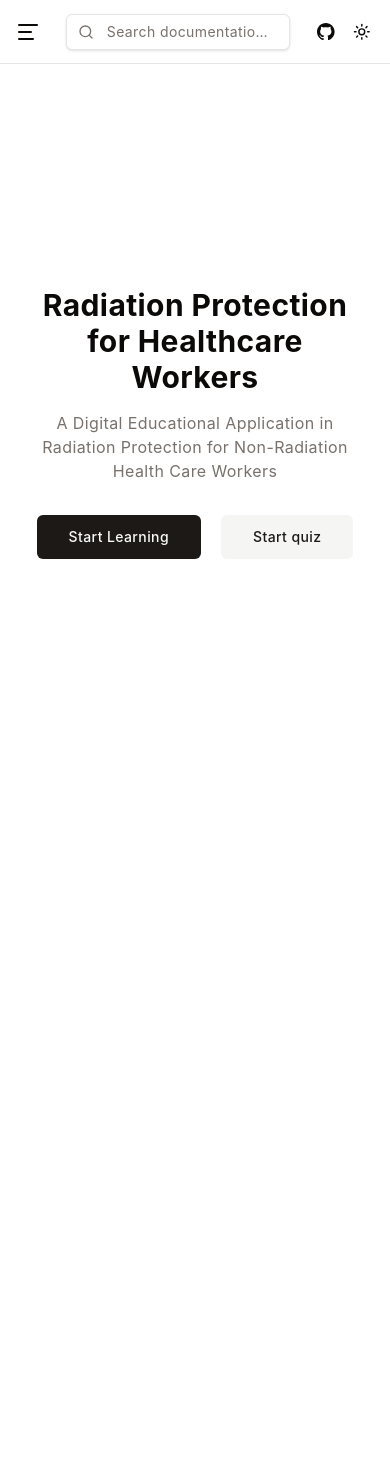
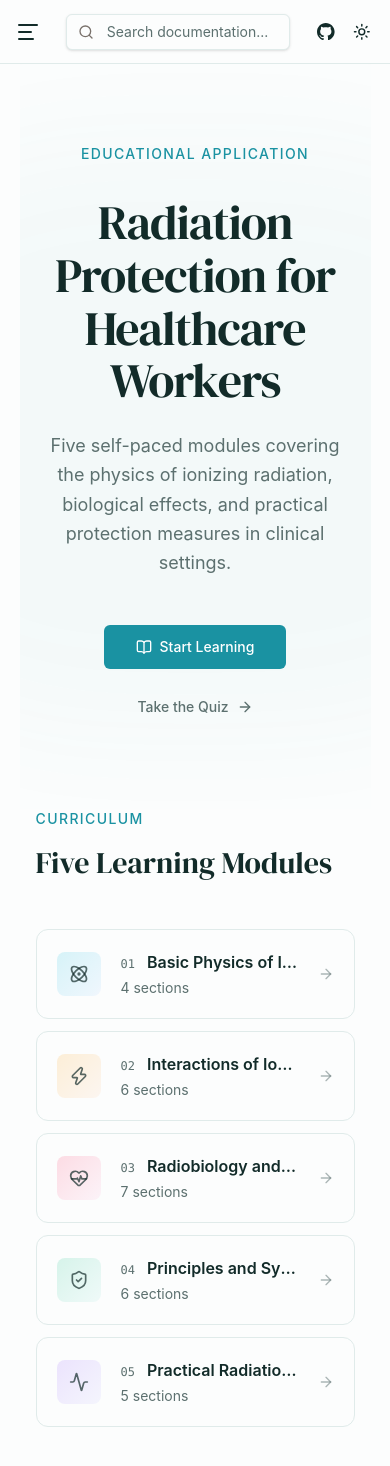
Before and after one commit to geomark26/radiation_protection, a Next.js app: page / in a window 390 px wide. Shown: the top 1466 px of the page. Before the commit the page ends 844 px from the top, so only its background shows below. Built offline with nearby package versions, Linux system fonts and the light colour scheme.

Commit message:
feat: change UI UX

```diff
--- a/app/layout.tsx
+++ b/app/layout.tsx
@@ -1,18 +1,25 @@
 import type { Metadata } from 'next';
 import { ThemeProvider } from '@/components/contexts/theme-provider';
 import { Navbar } from '@/components/navbar';
-import { Space_Mono, Space_Grotesk } from 'next/font/google';
+import { DM_Sans, DM_Serif_Display, JetBrains_Mono } from 'next/font/google';
 
 import '@/styles/globals.css';
 
-const sansFont = Space_Grotesk({
+const sansFont = DM_Sans({
   subsets: ['latin'],
   variable: '--font-geist-sans',
+  display: 'swap',
+  weight: ['400', '500', '600', '700'],
+});
+
+const displayFont = DM_Serif_Display({
+  subsets: ['latin'],
+  variable: '--font-display',
   display: 'swap',
   weight: '400',
 });
 
-const monoFont = Space_Mono({
+const monoFont = JetBrains_Mono({
   subsets: ['latin'],
   variable: '--font-geist-mono',
   display: 'swap',
@@ -34,7 +41,7 @@ export default function RootLayout({
   return (
     <html lang='en' suppressHydrationWarning>
       <body
-        className={`${sansFont.variable} ${monoFont.variable} font-regular antialiased tracking-wide`}
+        className={`${sansFont.variable} ${displayFont.variable} ${monoFont.variable} font-regular antialiased`}
         suppressHydrationWarning
       >
         <ThemeProvider
--- a/app/page.tsx
+++ b/app/page.tsx
@@ -1,35 +1,126 @@
 import { buttonVariants } from '@/components/ui/button';
-import { page_routes } from '@/lib/routes-config';
+import { page_routes, ROUTES } from '@/lib/routes-config';
+import {
+  BookOpenIcon,
+  AtomIcon,
+  ZapIcon,
+  HeartPulseIcon,
+  ShieldCheckIcon,
+  ActivityIcon,
+  ArrowRightIcon,
+} from 'lucide-react';
 import Link from 'next/link';
 
+const MODULE_META = [
+  { icon: AtomIcon, accent: 'from-cyan-500/15 to-blue-500/5' },
+  { icon: ZapIcon, accent: 'from-amber-500/15 to-orange-500/5' },
+  { icon: HeartPulseIcon, accent: 'from-rose-500/15 to-pink-500/5' },
+  { icon: ShieldCheckIcon, accent: 'from-emerald-500/15 to-teal-500/5' },
+  { icon: ActivityIcon, accent: 'from-violet-500/15 to-indigo-500/5' },
+];
+
 export default function Home() {
+  const modules = ROUTES.filter((r) => r.noLink && r.items);
+
   return (
-    <div className='flex sm:min-h-[85.5vh] min-h-[85vh] flex-col items-center justify-center text-center px-2 sm:py-8 py-12'>
-      <h1 className='text-3xl font-bold mb-4 sm:text-6xl'>
+    <div className='flex flex-col'>
+      {/* Hero */}
+      <section className='relative flex min-h-[85vh] flex-col items-center justify-center text-center px-4 py-20 overflow-hidden'>
+        {/* Subtle radial glow */}
+        <div className='absolute inset-0 -z-10'>
+          <div className='absolute top-1/2 left-1/2 -translate-x-1/2 -translate-y-1/2 w-[800px] h-[600px] bg-primary/[0.04] rounded-full blur-3xl' />
+        </div>
+
+        <p className='text-sm font-medium tracking-widest uppercase text-primary mb-8'>
+          Educational Application
+        </p>
+
+        <h1 className='font-display text-5xl sm:text-7xl mb-6 max-w-[850px] leading-[1.1] tracking-tight'>
           Radiation Protection for Healthcare Workers
         </h1>
-      <p className='mb-8 sm:text-lg max-w-[800px] text-muted-foreground'>
-        A Digital Educational Application in Radiation Protection for
-        Non-Radiation Health Care Workers
+
+        <p className='mb-12 text-lg max-w-[560px] text-muted-foreground leading-relaxed'>
+          Five self-paced modules covering the physics of ionizing radiation,
+          biological effects, and practical protection measures in clinical
+          settings.
         </p>
-      <div className='flex flex-row items-center gap-5'>
+
+        <div className='flex flex-col sm:flex-row items-center gap-4'>
           <Link
             href={`/docs${page_routes[0].href}`}
-          className={buttonVariants({ className: 'px-6', size: 'lg' })}
+            className={buttonVariants({
+              className: 'px-8 cursor-pointer gap-2',
+              size: 'lg',
+            })}
           >
+            <BookOpenIcon className='w-4 h-4' />
             Start Learning
           </Link>
           <Link
             href='/quiz'
             className={buttonVariants({
-            variant: 'secondary',
-            className: 'px-6',
+              variant: 'ghost',
+              className: 'px-8 cursor-pointer gap-2 text-muted-foreground',
               size: 'lg',
             })}
           >
-          Start quiz
+            Take the Quiz
+            <ArrowRightIcon className='w-4 h-4' />
           </Link>
         </div>
+      </section>
+
+      {/* Modules */}
+      <section className='pb-24 px-4'>
+        <div className='max-w-[900px] mx-auto'>
+          <p className='text-sm font-medium tracking-widest uppercase text-primary mb-4'>
+            Curriculum
+          </p>
+          <h2 className='font-display text-3xl sm:text-4xl mb-12'>
+            Five Learning Modules
+          </h2>
+
+          <div className='flex flex-col gap-3'>
+            {modules.map((mod, i) => {
+              const meta = MODULE_META[i];
+              const Icon = meta?.icon || ShieldCheckIcon;
+              const firstChild = mod.items?.[0];
+              const href = firstChild
+                ? `/docs${mod.href}${firstChild.href}`
+                : '#';
+              const title = mod.title.replace(/^Module \d+:\s*/, '');
+
+              return (
+                <Link
+                  key={mod.href}
+                  href={href}
+                  className='group flex items-center gap-5 rounded-xl border p-5 transition-all duration-200 hover:border-primary/30 hover:shadow-sm cursor-pointer'
+                >
+                  <div
+                    className={`shrink-0 rounded-lg bg-gradient-to-br ${meta?.accent || ''} p-3`}
+                  >
+                    <Icon className='w-5 h-5 text-foreground/70' />
+                  </div>
+
+                  <div className='flex-1 min-w-0'>
+                    <div className='flex items-baseline gap-3 mb-1'>
+                      <span className='text-xs font-mono text-muted-foreground'>
+                        0{i + 1}
+                      </span>
+                      <h3 className='font-semibold truncate'>{title}</h3>
+                    </div>
+                    <p className='text-sm text-muted-foreground'>
+                      {mod.items?.length} sections
+                    </p>
+                  </div>
+
+                  <ArrowRightIcon className='w-4 h-4 text-muted-foreground/50 group-hover:text-primary group-hover:translate-x-0.5 transition-all duration-200 shrink-0' />
+                </Link>
+              );
+            })}
+          </div>
+        </div>
+      </section>
     </div>
   );
 }
--- a/styles/globals.css
+++ b/styles/globals.css
@@ -39,6 +39,7 @@
 
   --font-code: var(--font-geist-mono);
   --font-regular: var(--font-geist-sans);
+  --font-display: var(--font-display);
 
   --animate-accordion-down: accordion-down 0.2s ease-out;
   --animate-accordion-up: accordion-up 0.2s ease-out;
@@ -64,63 +65,58 @@
 
 :root {
   font-variant-ligatures: none;
-}
-
-@layer base {
-  :root {
-    --background: 0 0% 100%;
-    --foreground: 20 14.3% 4.1%;
+  --background: 180 20% 99%;
+  --foreground: 175 40% 12%;
   --card: 0 0% 100%;
-    --card-foreground: 20 14.3% 4.1%;
+  --card-foreground: 175 40% 12%;
   --popover: 0 0% 100%;
-    --popover-foreground: 20 14.3% 4.1%;
-    --primary: 24 9.8% 10%;
-    --primary-foreground: 60 9.1% 97.8%;
-    --secondary: 60 4.8% 95.9%;
-    --secondary-foreground: 24 9.8% 10%;
-    --muted: 60 4.8% 95.9%;
-    --muted-foreground: 25 5.3% 44.7%;
-    --accent: 60 4.8% 95.9%;
-    --accent-foreground: 24 9.8% 10%;
+  --popover-foreground: 175 40% 12%;
+  --primary: 187 72% 37%;
+  --primary-foreground: 0 0% 100%;
+  --secondary: 174 30% 94%;
+  --secondary-foreground: 175 40% 12%;
+  --muted: 174 20% 95%;
+  --muted-foreground: 175 10% 40%;
+  --accent: 174 30% 94%;
+  --accent-foreground: 175 40% 12%;
   --destructive: 0 84.2% 60.2%;
-    --destructive-foreground: 60 9.1% 97.8%;
-    --border: 20 5.9% 90%;
-    --input: 20 5.9% 90%;
-    --ring: 20 14.3% 4.1%;
+  --destructive-foreground: 0 0% 100%;
+  --border: 174 20% 90%;
+  --input: 174 20% 90%;
+  --ring: 187 72% 37%;
   --radius: 0.5rem;
-    --chart-1: 12 76% 61%;
-    --chart-2: 173 58% 39%;
-    --chart-3: 197 37% 24%;
-    --chart-4: 43 74% 66%;
-    --chart-5: 27 87% 67%;
+  --chart-1: 187 72% 37%;
+  --chart-2: 160 60% 45%;
+  --chart-3: 142 71% 45%;
+  --chart-4: 197 37% 24%;
+  --chart-5: 174 58% 39%;
 }
 
 .dark {
-    --background: 20 14.3% 4.1%;
-    --foreground: 60 9.1% 97.8%;
-    --card: 20 14.3% 4.1%;
-    --card-foreground: 60 9.1% 97.8%;
-    --popover: 20 14.3% 4.1%;
-    --popover-foreground: 60 9.1% 97.8%;
-    --primary: 60 9.1% 97.8%;
-    --primary-foreground: 24 9.8% 10%;
-    --secondary: 12 6.5% 15.1%;
-    --secondary-foreground: 60 9.1% 97.8%;
-    --muted: 12 6.5% 15.1%;
-    --muted-foreground: 24 5.4% 63.9%;
-    --accent: 12 6.5% 15.1%;
-    --accent-foreground: 60 9.1% 97.8%;
+  --background: 185 30% 6%;
+  --foreground: 174 20% 93%;
+  --card: 185 25% 9%;
+  --card-foreground: 174 20% 93%;
+  --popover: 185 25% 9%;
+  --popover-foreground: 174 20% 93%;
+  --primary: 187 72% 45%;
+  --primary-foreground: 0 0% 100%;
+  --secondary: 185 20% 14%;
+  --secondary-foreground: 174 20% 93%;
+  --muted: 185 20% 14%;
+  --muted-foreground: 174 15% 60%;
+  --accent: 185 20% 14%;
+  --accent-foreground: 174 20% 93%;
   --destructive: 0 62.8% 30.6%;
-    --destructive-foreground: 60 9.1% 97.8%;
-    --border: 12 6.5% 15.1%;
-    --input: 12 6.5% 15.1%;
-    --ring: 24 5.7% 82.9%;
-    --chart-1: 220 70% 50%;
+  --destructive-foreground: 174 20% 93%;
+  --border: 185 15% 16%;
+  --input: 185 15% 16%;
+  --ring: 187 72% 45%;
+  --chart-1: 187 72% 50%;
   --chart-2: 160 60% 45%;
-    --chart-3: 30 80% 55%;
-    --chart-4: 280 65% 60%;
-    --chart-5: 340 75% 55%;
-  }
+  --chart-3: 142 71% 45%;
+  --chart-4: 197 50% 50%;
+  --chart-5: 174 58% 45%;
 }
 
 @layer base {
```
Lines whose indentation alone changed are shown as unchanged.
